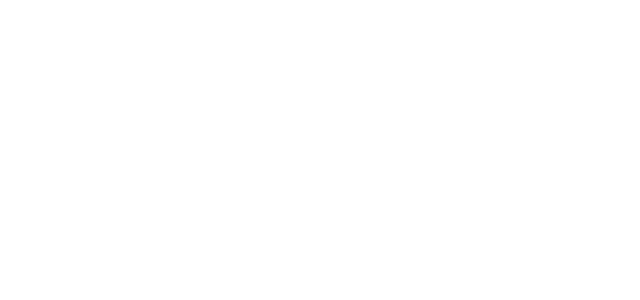
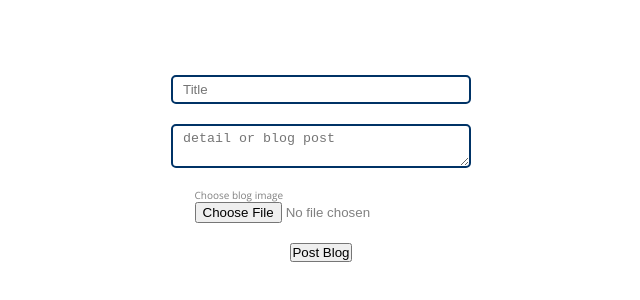
Before and after one commit to SirYusluv/blog_frontend, a Next.js app: page /add in a window 1280 px wide. Shown: the part 232-532 px from the top of the page, without its empty margins (319-959 px from the left). Built offline with nearby package versions, Linux system fonts and the light colour scheme.

Commit message:
implementing blog form

```diff
--- /dev/null
+++ b/src/pages/add/add.module.scss
@@ -0,0 +1,22 @@
+@import "@/styles/mixins.scss";
+@import "@/styles/variables.module.scss";
+
+.form {
+  @include flexColumn;
+
+  justify-content: center;
+  align-items: center;
+  gap: 2rem;
+  margin: auto;
+  padding: 0 2rem;
+  height: 100vh;
+
+  &__input {
+    padding: 0.5rem 1rem;
+    border-radius: 0.5rem;
+    border: 2px solid $color-primary-dark;
+    width: 30rem;
+
+    color: $color-primary-dark;
+  }
+}
--- a/src/pages/add/index.tsx
+++ b/src/pages/add/index.tsx
@@ -1,3 +1,40 @@
+import Head from "next/head";
+import { FormEvent } from "react";
+import classes from "./add.module.scss";
+
 export default function Add() {
-  return <></>;
+  function blogPostSubmitHandler(e: FormEvent<HTMLFormElement>) {
+    e.preventDefault();
+  }
+
+  return (
+    <>
+      <Head>
+        <title>Add blog</title>
+        <meta name="description" content="Add a blog post" />
+      </Head>
+
+      <form className={classes["form"]} onSubmit={blogPostSubmitHandler}>
+        <input
+          type="text"
+          name="title"
+          placeholder="Title"
+          className={classes["form__input"]}
+        />
+        <textarea
+          name="detail"
+          placeholder="detail or blog post"
+          className={classes["form__input"]}
+        ></textarea>
+
+        <figcaption>
+          {/* this usage was giving hydration error here, not sure why */}
+          {/* <caption>Choose blog image</caption> */}
+          <p>Choose blog image</p>
+          <input type="file" name="file" />
+        </figcaption>
+        <input type="submit" value="Post Blog" />
+      </form>
+    </>
+  );
 }
```
Also changed, not shown: 1 other file (tests, documents, lock files or other folders).
